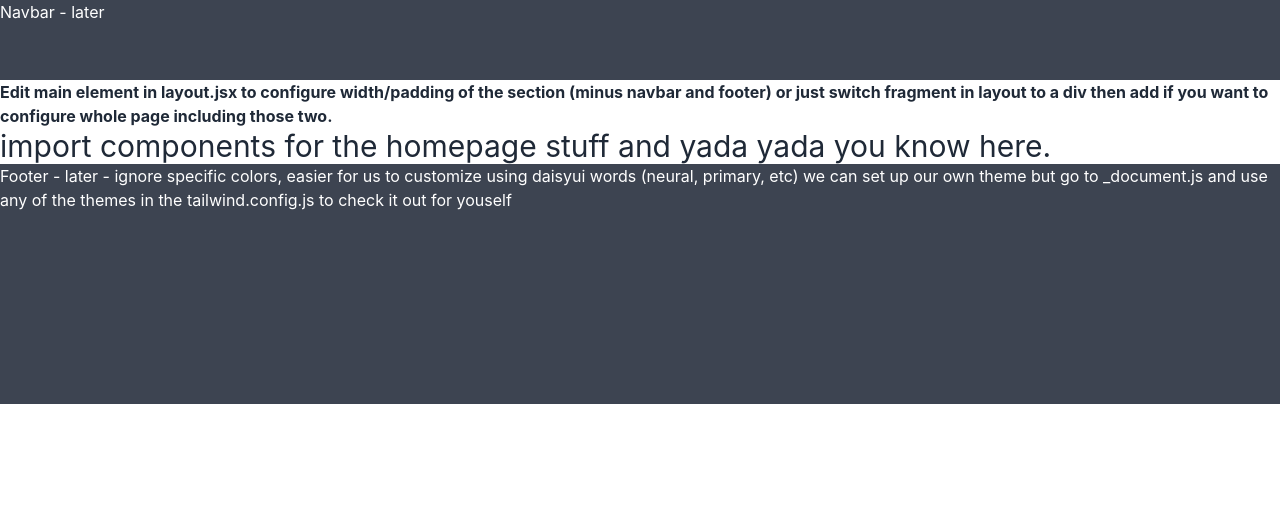
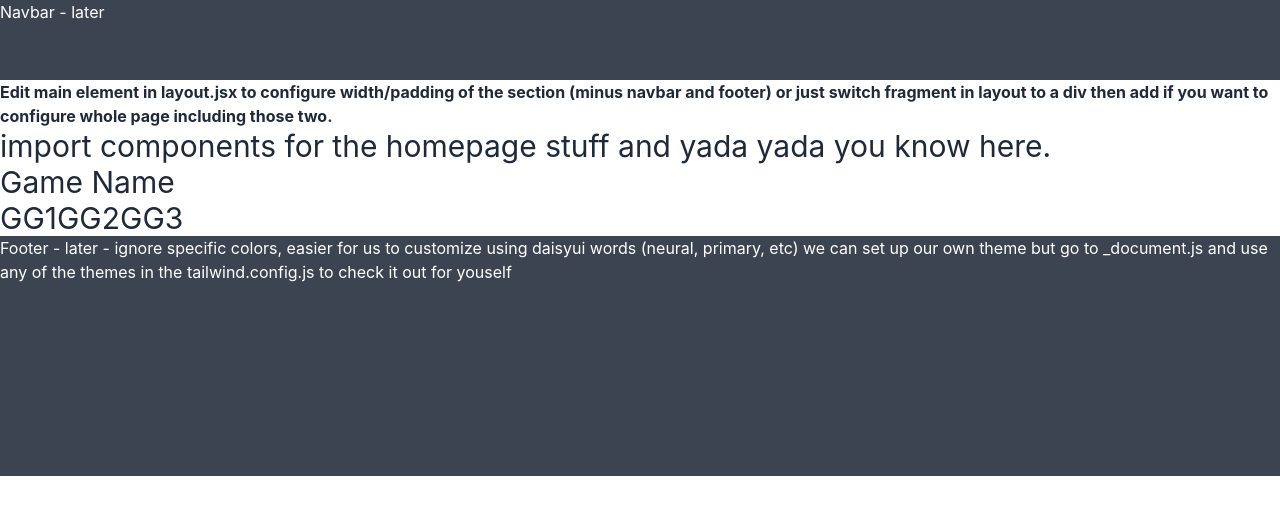
Before and after one commit to josemourinho333/gamestore, a Next.js app in the folder client/: page / in a window 1280 px wide. Shown: the top 514 px of the page. Built offline with nearby package versions, Linux system fonts and the light colour scheme.

Commit message:
Basic outline for game card component

```diff
--- /dev/null
+++ b/client/components/GameCard.jsx
@@ -0,0 +1,15 @@
+import React from "react";
+
+export const GameCard = (props) => {
+
+  const gameName = 'Game Name'
+  const gameGenres = ['GG1', 'GG2', 'GG3']
+
+
+  return (
+    <div className="">
+      <h3>{gameName}</h3>
+      <footer><p>{gameGenres}</p></footer>
+    </div>
+  )
+}
--- a/client/pages/index.js
+++ b/client/pages/index.js
@@ -1,3 +1,5 @@
+import { GameCard } from "../components/GameCard"
+
 export default function Home() {
   return (
     <>
@@ -6,6 +8,7 @@ export default function Home() {
       </div>
       <div className="text-3xl">
         import components for the homepage stuff and yada yada you know here.
+        <GameCard></GameCard>
       </div>
     </>
   )
```
